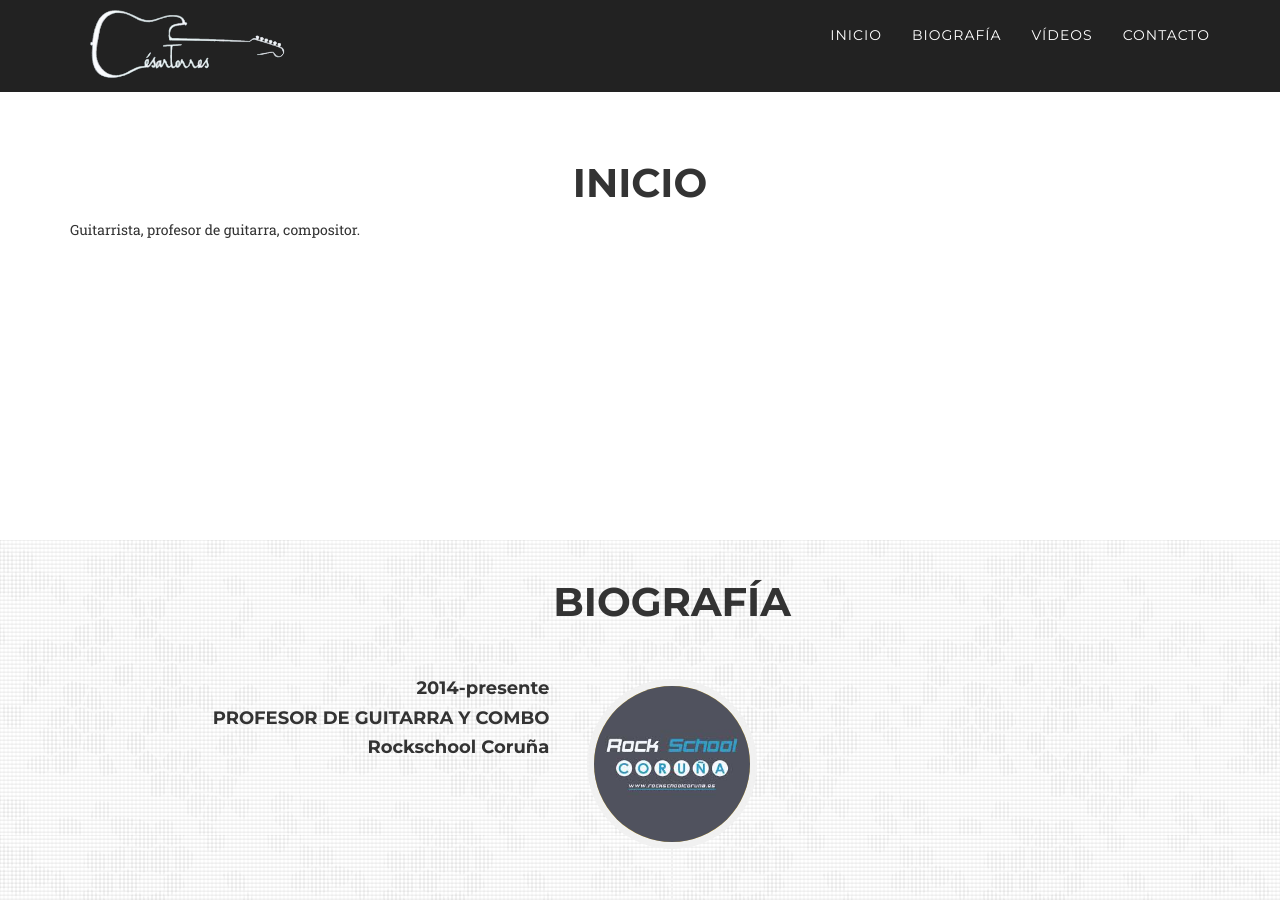
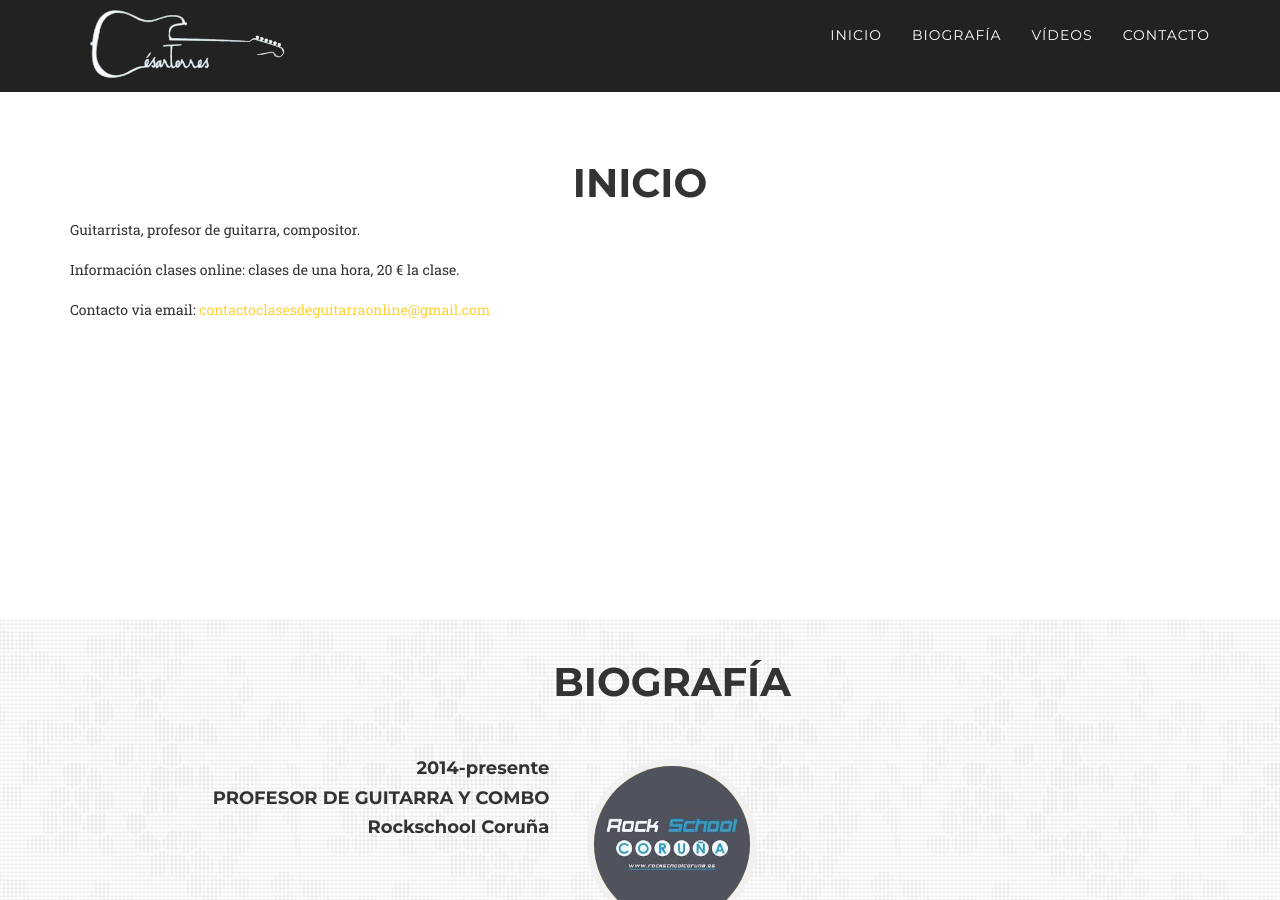
Before and after one commit to cesartorresmusic/cesartorresmusic.github.io, a Jekyll site: the page built from README.md, in a window 1280 px wide and 900 px high, scrolled down 787 px. Built offline with Jekyll 4.4.1, drawn with Linux system fonts in a browser that asks for light colours; some web fonts are replaced; our own code applies the rules of GitHub Pages for plain Markdown files.

Commit message:
_includes/inicio.html update

```diff
--- a/_includes/inicio.html
+++ b/_includes/inicio.html
@@ -10,7 +10,11 @@
             </div>
             <div class="row">
                 <div class="col-lg-12">
-Guitarrista, profesor de guitarra, compositor.
+Guitarrista, profesor de guitarra, compositor.<br>
+<br>
+Información clases online: clases de una hora, 20 € la clase.<br>
+<br>
+Contacto via email: <a href="mailto:contactoclasesdeguitarraonline@gmail.com">contactoclasesdeguitarraonline@gmail.com</a>
                 </div>
             </div>
         </div>
```
